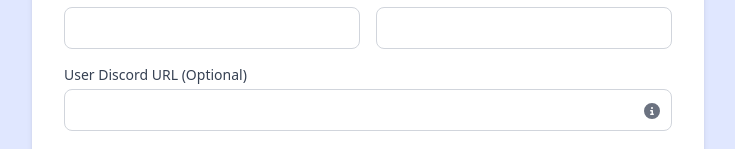
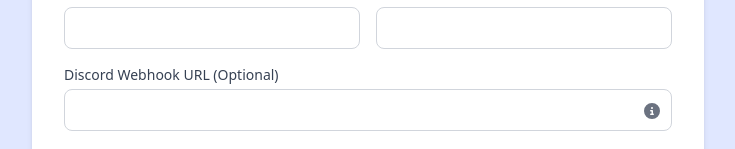
Before and after one commit to heiiodear/Capstone-Project, a React (Vite) app in the folder web/my-app/client/: page /register in a window 1280 px wide. Shown: the part 319-468 px from the top of the page, without its empty margins (272-1007 px from the left). Built offline with nearby package versions, Linux system fonts and the light colour scheme.

Commit message:
update ui

```diff
--- a/web/my-app/client/src/components/EditModal.jsx
+++ b/web/my-app/client/src/components/EditModal.jsx
@@ -19,7 +19,7 @@
       ]
     : [
         { name: "name", label: "Name" },
-        { name: "camera address", label: "Camera Address" },
+        { name: "camera address", label: "Camera Address (src)" },
       ];
 
 
--- a/web/my-app/client/src/pages/Signup.jsx
+++ b/web/my-app/client/src/pages/Signup.jsx
@@ -156,7 +156,7 @@
           </div>
 
           <div className="relative">
-            <label className="block text-sm font-medium text-gray-700">User Discord URL (Optional)</label>
+            <label className="block text-sm font-medium text-gray-700">Discord Webhook URL (Optional)</label>
             <input
               type="text"
               name="discord"
```
